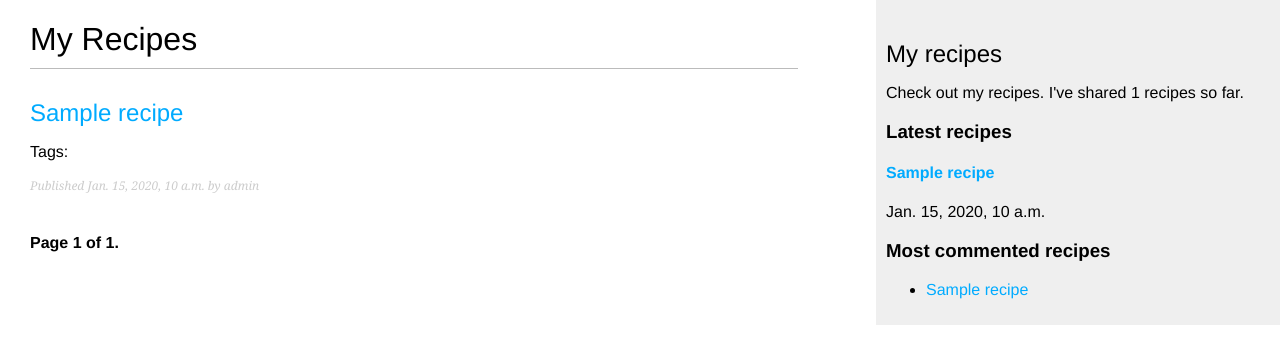
After one commit to Byte-Repository/chapters, a Django app: page /blog/recipes/ in a window 1280 px wide. The commit adds this page. Shown: the top 364 px of the page. Run offline with Django 5.2, Linux system fonts and the light colour scheme; data comes from the database, SQL or seed files in the repository; both versions use the stored data as it was after the commit; tables that the repository leaves empty hold one stand-in row (values such as "Sample post"); parts of the project's set-up code (start-up, migrations or seed data) failed here and were passed over.

Commit message:
Assignment 0 Commit #5

```diff
--- a/mysite/blog/models.py
+++ b/mysite/blog/models.py
@@ -4,26 +4,41 @@ from django.urls import reverse
 from django.utils import timezone
 from taggit.managers import TaggableManager
 
+# Managers
 class PublishedManager(models.Manager):
     def get_queryset(self):
         return (
             super().get_queryset().filter(status=Post.Status.PUBLISHED)
         )
 
+# Blog Post Model
 class Post(models.Model):
     class Status(models.TextChoices):
         DRAFT = 'DF', 'Draft'
         PUBLISHED = 'PB', 'Published'
+
     title = models.CharField(max_length=250)
     slug = models.SlugField(
         max_length=250,
         unique_for_date='publish'
-        )
+    )
     author = models.ForeignKey(
         settings.AUTH_USER_MODEL,
         on_delete=models.CASCADE,
         related_name='blog_posts'
     )
+    body = models.TextField()
+    publish = models.DateTimeField(default=timezone.now)
+    created = models.DateTimeField(auto_now_add=True)
+    updated = models.DateTimeField(auto_now=True)
+    status = models.CharField(
+        max_length=2,
+        choices=Status,
+        default=Status.DRAFT
+    )
+    objects = models.Manager()  # The default manager.
+    published = PublishedManager()  # Our custom manager.
+    tags = TaggableManager()
 
     def __str__(self):
         return self.title
@@ -39,25 +54,13 @@ class Post(models.Model):
             ]
         )
 
-    body = models.TextField()
-    publish = models.DateTimeField(default=timezone.now)
-    created = models.DateTimeField(auto_now_add=True)
-    updated = models.DateTimeField(auto_now=True)
-    status = models.CharField(
-        max_length=2,
-        choices=Status,
-        default=Status.DRAFT
-    )
-    objects = models.Manager() # The default manager.
-    published = PublishedManager() # Our custom manager.
-    tags = TaggableManager()
+    class Meta:
+        ordering = ['-publish']
+        indexes = [
+            models.Index(fields=['-publish']),
+        ]
 
-class Meta:
-    ordering = ['-publish']
-    indexes = [
-        models.Index(fields=['-publish']),
-    ]
-
+# Comment Model
 class Comment(models.Model):
     post = models.ForeignKey(
         Post,
@@ -73,8 +76,70 @@ class Comment(models.Model):
 
     class Meta:
         ordering = ['created']
-        indexes = [models.Index(fields=['created']),
-    ]
+        indexes = [models.Index(fields=['created'])]
 
     def __str__(self):
         return f'Comment by {self.name} on {self.post}'
+
+# Recipe Model
+class Recipe(models.Model):
+    class Status(models.TextChoices):
+        DRAFT = 'DF', 'Draft'
+        PUBLISHED = 'PB', 'Published'
+
+    title = models.CharField(max_length=250)
+    slug = models.SlugField(
+        max_length=250,
+        unique_for_date='publish'
+    )
+    author = models.ForeignKey(
+        settings.AUTH_USER_MODEL,
+        on_delete=models.CASCADE,
+        related_name='recipes'
+    )
+    comments = models.ManyToManyField(Comment, related_name='recipes', blank=True)
+    ingredients = models.TextField()  # New field for recipe ingredients
+    instructions = models.TextField()  # New field for recipe instructions
+    publish = models.DateTimeField(default=timezone.now)
+    created = models.DateTimeField(auto_now_add=True)
+    updated = models.DateTimeField(auto_now=True)
+    status = models.CharField(
+        max_length=2,
+        choices=Status,
+        default=Status.DRAFT
+    )
+    objects = models.Manager()  # The default manager.
+    published = PublishedManager()  # Our custom manager.
+    tags = TaggableManager()
+
+    def __str__(self):
+        return self.title
+
+    def get_absolute_url(self):
+        return reverse(
+            'blog:recipe_detail',
+            args=[
+                self.publish.year,
+                self.publish.month,
+                self.publish.day,
+                self.slug
+            ]
+        )
+
+    class Meta:
+        ordering = ['-publish']
+        indexes = [
+            models.Index(fields=['-publish']),
+        ]
+
+# Rating Model (assuming this is needed for the rating system)
+class Rating(models.Model):
+    recipe = models.ForeignKey(Recipe, on_delete=models.CASCADE, related_name='ratings')
+    user = models.ForeignKey(settings.AUTH_USER_MODEL, on_delete=models.CASCADE)
+    score = models.IntegerField()
+    comment = models.TextField(blank=True, null=True)
+    created = models.DateTimeField(auto_now_add=True)
+
+    class Meta:
+        unique_together = ('recipe', 'user')  # Prevent a user from rating a recipe multiple times
+        ordering = ['-created']
--- /dev/null
+++ b/mysite/blog/static/css/recipe.css
@@ -0,0 +1,97 @@
+body {
+    margin:0;
+    padding:0;
+    font-family:helvetica, sans-serif;
+}
+
+a {
+    color:#00abff;
+    text-decoration:none;
+}
+
+h1 {
+    font-weight:normal;
+    border-bottom:1px solid #bbb;
+    padding:0 0 10px 0;
+}
+
+h2 {
+    font-weight:normal;
+    margin:30px 0 0;
+}
+
+#content {
+    float:left;
+    width:60%;
+    padding:0 0 0 30px;
+}
+
+#sidebar {
+    float:right;
+    width:30%;
+    padding:10px;
+    background:#efefef;
+    height:100%;
+}
+
+p.date {
+    color:#ccc;
+    font-family: georgia, serif;
+    font-size: 12px;
+    font-style: italic;
+}
+
+.left {
+    float:left;
+    margin-right:10px;
+}
+
+/* pagination */
+.pagination {
+    margin:40px 0;
+    font-weight:bold;
+}
+
+/* forms */
+label {
+    float:left;
+    clear:both;
+    color:#333;
+    margin-bottom:4px;
+}
+input, textarea {
+    clear:both;
+    float:left;
+    margin:0 0 10px;
+    background:#ededed;
+    border:0;
+    padding:6px 10px;
+    font-size:12px;
+}
+input[type=submit] {
+    font-weight:bold;
+    background:#00abff;
+    color:#fff;
+    padding:10px 20px;
+    font-size:14px;
+    text-transform:uppercase;
+}
+.errorlist {
+    color:#cc0033;
+    float:left;
+    clear:both;
+    padding-left:10px;
+}
+
+/* comments */
+.comment {
+    padding:10px;
+}
+.comment:nth-child(even) {
+    background:#efefef;
+}
+.comment .info {
+    font-weight:bold;
+    font-size:12px;
+    color:#666;
+}
--- /dev/null
+++ b/mysite/blog/templates/blog/recipe/latest_recipes.html
@@ -0,0 +1,6 @@
+{% for recipe in latest_recipes %}
+    <div class="recipe">
+        <h4><a href="{{ recipe.get_absolute_url }}">{{ recipe.title }}</a></h4>
+        <p>{{ recipe.publish }}</p>
+    </div>
+{% endfor %}
--- /dev/null
+++ b/mysite/blog/templates/blog/recipe/list.html
@@ -0,0 +1,31 @@
+{% extends "blog/recipe_base.html" %}
+{% load recipe_tags %}
+
+{% block title %}My Recipes{% endblock %}
+
+{% block content %}
+    <h1>My Recipes</h1>
+    {% if tag %}
+        <h2>Recipes tagged with "{{ tag.name }}"</h2>
+    {% endif %}
+    {% for recipe in recipes %}
+    <h2>
+        <a href="{{ recipe.get_absolute_url }}">
+            {{ recipe.title }}
+        </a>
+    </h2>
+    <p class="tags">
+        Tags:
+        {% for tag in recipe.tags.all %}
+            <a href="{% url "blog:recipe_list_by_tag" tag.slug %}">
+                {{ tag.name }}
+            </a>{% if not forloop.last %}, {% endif %}
+        {% endfor %}
+    </p>
+    <p class="date">
+        Published {{ recipe.publish }} by {{ recipe.author }}
+    </p>
+        {{ recipe.body|markdown|truncatewords_html:30 }}
+    {% endfor %}
+    {% include "pagination.html" with page=recipes %}
+{% endblock %}
--- /dev/null
+++ b/mysite/blog/templates/blog/recipe_base.html
@@ -0,0 +1,31 @@
+{% load recipe_tags %}
+{% load static %}
+<!DOCTYPE html>
+<html>
+<head>
+    <title>{% block title %}{% endblock %}</title>
+    <link href="{% static 'css/recipe.css' %}" rel="stylesheet">
+</head>
+<body>
+    <div id="content">
+        {% block content %}
+        {% endblock %}
+    </div>
+    <div id="sidebar">
+        <!-- Recipe Section -->
+        <h2>My recipes</h2>
+        <p>Check out my recipes. I've shared {% total_recipes %} recipes so far.</p>
+        <h3>Latest recipes</h3>
+        {% show_latest_recipes 3 %}
+        <h3>Most commented recipes</h3>
+        {% get_most_commented_recipes as most_commented_recipes %}
+        <ul>
+            {% for recipe in most_commented_recipes %}
+                <li>
+                    <a href="{{ recipe.get_absolute_url }}">{{ recipe.title }}</a>
+                </li>
+            {% endfor %}
+        </ul>
+    </div>
+</body>
+</html>
--- /dev/null
+++ b/mysite/blog/templatetags/recipe_tags.py
@@ -0,0 +1,26 @@
+import markdown
+from django import template
+from ..models import Recipe
+from django.db.models import Count
+from django.utils.safestring import mark_safe
+
+register = template.Library()
+
+@register.simple_tag
+def total_recipes():
+    return Recipe.published.count()
+
+@register.inclusion_tag('blog/recipe/latest_recipes.html')
+def show_latest_recipes(count=5):
+    latest_recipes = Recipe.published.order_by('-publish')[:count]
+    return {'latest_recipes': latest_recipes}
+
+@register.simple_tag
+def get_most_commented_recipes(count=5):
+    return Recipe.published.annotate(
+        total_comments=Count('comments')
+    ).order_by('-total_comments')[:count]
+
+@register.filter(name='markdown')
+def markdown_format(text):
+    return mark_safe(markdown.markdown(text))
--- a/mysite/blog/urls.py
+++ b/mysite/blog/urls.py
@@ -22,4 +22,11 @@ urlpatterns = [
     ),
     path('feed/', LatestPostsFeed(), name='post_feed'),
     path('search/', views.post_search, name='post_search'),
+
+
+    # Recipe URLs
+    path('recipes/', views.recipe_list, name='recipe_list'),
+    path('recipes/tag/<slug:tag_slug>/', views.recipe_list, name='recipe_list_by_tag'),
+    path('recipes/<int:year>/<int:month>/<int:day>/<slug:recipe>/', views.recipe_detail, name='recipe_detail'),
+    path('recipes/<int:recipe_id>/rate/', views.submit_rating, name='submit_rating'),  # Optional for rating
 ]
--- a/mysite/blog/views.py
+++ b/mysite/blog/views.py
@@ -2,13 +2,13 @@ from django.contrib.postgres.search import TrigramSimilarity
 from django.core.mail import send_mail
 from django.core.paginator import EmptyPage, PageNotAnInteger, Paginator
 from django.db.models import Count
-from django.shortcuts import get_object_or_404, render
+from django.shortcuts import get_object_or_404, render, redirect
 from django.views.decorators.http import require_POST
 from django.views.generic import ListView
 from taggit.models import Tag
 
-from .forms import CommentForm, EmailPostForm, SearchForm
-from .models import Post
+from .forms import CommentForm, EmailPostForm, SearchForm, RatingForm
+from .models import Post, Recipe, Rating
 
 def post_list(request, tag_slug=None):
     post_list = Post.published.all()
@@ -178,3 +178,80 @@ def post_search(request):
             'results': results
         },
     )
+
+def recipe_list(request, tag_slug=None):
+    recipe_list = Recipe.published.all()
+    tag = None
+    if tag_slug:
+        tag = get_object_or_404(Tag, slug=tag_slug)
+        recipe_list = recipe_list.filter(tags__in=[tag])
+
+    # Pagination with 3 recipes per page
+    paginator = Paginator(recipe_list, 3)
+    page_number = request.GET.get('page', 1)
+    try:
+        recipes = paginator.page(page_number)
+    except PageNotAnInteger:
+        recipes = paginator.page(1)
+    except EmptyPage:
+        recipes = paginator.page(paginator.num_pages)
+
+    return render(
+        request,
+        'blog/recipe/list.html',
+        {'recipes': recipes, 'tag': tag}
+    )
+
+def recipe_detail(request, year, month, day, recipe):
+    recipe = get_object_or_404(
+        Recipe,
+        status=Recipe.Status.PUBLISHED,
+        slug=recipe,
+        publish__year=year,
+        publish__month=month,
+        publish__day=day
+    )
+
+    # List of active comments for this recipe
+    comments = recipe.comments.filter(active=True)
+    form = CommentForm()
+
+    # Similar recipes based on tags
+    recipe_tags_ids = recipe.tags.values_list('id', flat=True)
+    similar_recipes = Recipe.published.filter(tags__in=recipe_tags_ids).exclude(id=recipe.id)
+    similar_recipes = similar_recipes.annotate(same_tags=Count('tags')).order_by('-same_tags', '-publish')[:4]
+
+    return render(
+        request,
+        'blog/recipe/detail.html',
+        {
+            'recipe': recipe,
+            'comments': comments,
+            'form': form,
+            'similar_recipes': similar_recipes
+        }
+    )
+
+@require_POST
+def submit_rating(request, recipe_id):
+    recipe = get_object_or_404(Recipe, id=recipe_id)
+    form = RatingForm(request.POST)
+
+    if form.is_valid():
+        score = form.cleaned_data['score']
+        comment = form.cleaned_data['comment']
+
+        # Create and save the rating object (assuming a Rating model exists)
+        Rating.objects.create(
+            recipe=recipe,
+            user=request.user,  # Assuming you're using a logged-in user
+            score=score,
+            comment=comment
+        )
+        return redirect(recipe.get_absolute_url())
+
+    return render(request, 'blog/recipe_detail.html', {
+        'recipe': recipe,
+        'rating_form': form,
+        'comment_form': CommentForm(),  # Load an empty comment form as well
+    })
--- a/mysite/mysite/settings.py
+++ b/mysite/mysite/settings.py
@@ -28,6 +28,7 @@ DEBUG = True
 
 ALLOWED_HOSTS = []
 
+SITE_ID = 1
 
 # Application definition
 
```
Also changed, not shown: mysite/blog/admin.py (+19 -1 lines), mysite/blog/forms.py (+13 -0 lines), mysite/blog/templates/blog/base.html (+4 -4 lines), mysite/blog/templates/blog/recipe/detail.html (added, +44 -0 lines), mysite/blog/templates/blog/recipe/includes/comment.html (added, +10 -0 lines), mysite/blog/templates/blog/recipe/includes/comment_form.html (added, +12 -0 lines), mysite/blog/templates/blog/recipe/search.html (added, +30 -0 lines), mysite/blog/templates/blog/recipe/share.html (added, +17 -0 lines), mysite/blog/migrations/0006_rating_recipe_alter_post_options_and_more.py (added), mysite/blog/migrations/0007_recipe_comments.py (added), mysite/db.sqlite3.
